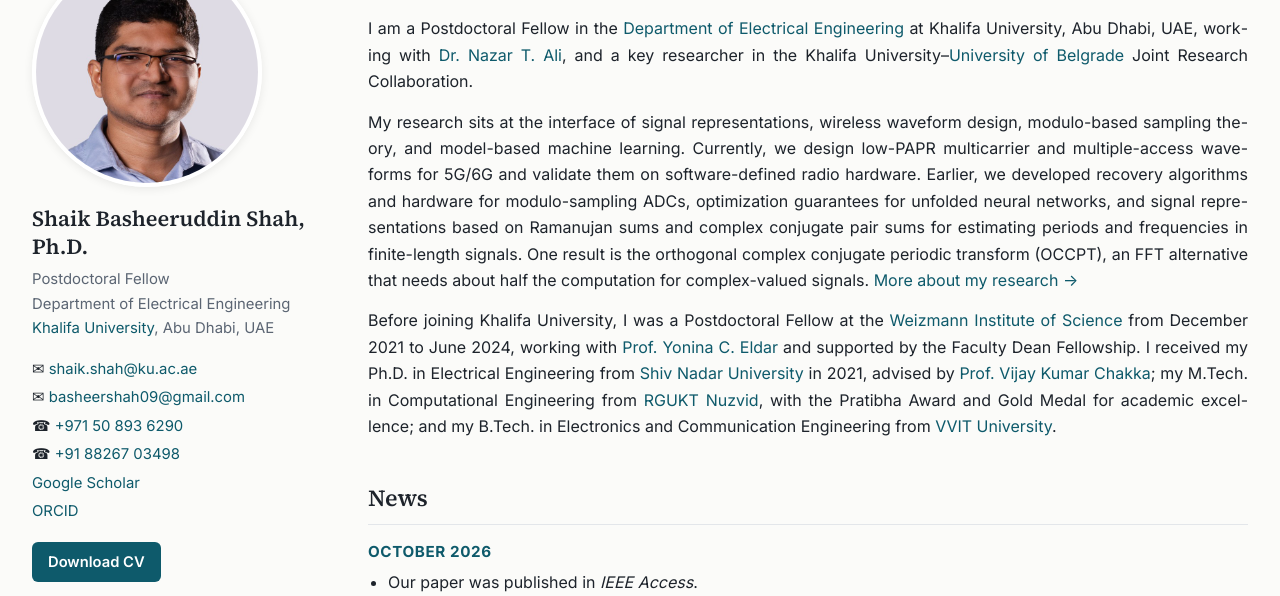
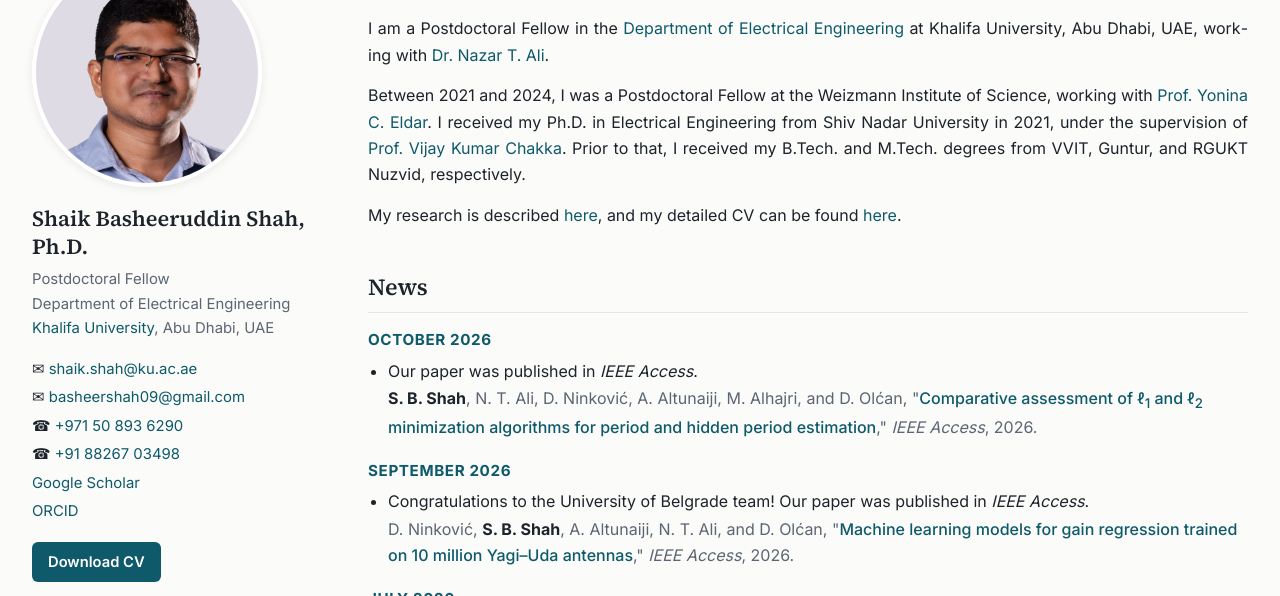
Before and after one commit to basheershah/basheershah.github.io, a plain HTML site: page index.html in a window 1280 px wide. Shown: the part 149-745 px from the top of the page. Drawn offline with Linux system fonts and the light colour scheme.

Commit message:
Add files via upload

```diff
--- a/index.html
+++ b/index.html
@@ -50,11 +50,12 @@
   <main>
     <h1>About Me</h1>
 
-    <p>I am a Postdoctoral Fellow in the <a href="https://www.ku.ac.ae/academics/college-of-engineering/department/department-of-electrical-engineering-and-computer-science">Department of Electrical Engineering</a> at Khalifa University, Abu Dhabi, UAE, working with <a href="https://www.ku.ac.ae/academics/college-of-engineering/department/department-of-electrical-engineering-and-computer-science/people/dr-nazar-ali">Dr. Nazar T. Ali</a>, and a key researcher in the Khalifa University&ndash;<a href="https://www.etf.bg.ac.rs/en">University of Belgrade</a> Joint Research Collaboration.</p>
+    <p>I am a Postdoctoral Fellow in the <a href="https://www.ku.ac.ae/academics/college-of-engineering/department/department-of-electrical-engineering-and-computer-science">Department of Electrical Engineering</a> at Khalifa University, Abu Dhabi, UAE, working with <a href="https://www.ku.ac.ae/academics/college-of-engineering/department/department-of-electrical-engineering-and-computer-science/people/dr-nazar-ali">Dr. Nazar T. Ali</a>.</p>
 
-    <p>My research sits at the interface of signal representations, wireless waveform design, modulo-based sampling theory, and model-based machine learning. Currently, we design low-PAPR multicarrier and multiple-access waveforms for 5G/6G and validate them on software-defined radio hardware. Earlier, we developed recovery algorithms and hardware for modulo-sampling ADCs, optimization guarantees for unfolded neural networks, and signal representations based on Ramanujan sums and complex conjugate pair sums for estimating periods and frequencies in finite-length signals. One result is the orthogonal complex conjugate periodic transform (OCCPT), an FFT alternative that needs about half the computation for complex-valued signals. <a href="research.html">More about my research &rarr;</a></p>
+    <p>Between 2021 and 2024, I was a Postdoctoral Fellow at the Weizmann Institute of Science, working with <a href="https://www.weizmann.ac.il/math/yonina/">Prof. Yonina C. Eldar</a>. I received my Ph.D. in Electrical Engineering from Shiv Nadar University in 2021, under the supervision of <a href="https://snu.edu.in/faculty/vijay-kumar-chakka/">Prof. Vijay Kumar Chakka</a>. Prior to that, I received my B.Tech. and M.Tech. degrees from VVIT, Guntur, and RGUKT Nuzvid, respectively.</p>
 
-    <p>Before joining Khalifa University, I was a Postdoctoral Fellow at the <a href="https://www.weizmann.ac.il/math/">Weizmann Institute of Science</a> from December 2021 to June 2024, working with <a href="https://www.weizmann.ac.il/math/yonina/">Prof. Yonina C. Eldar</a> and supported by the Faculty Dean Fellowship. I received my Ph.D. in Electrical Engineering from <a href="https://snu.edu.in/">Shiv Nadar University</a> in 2021, advised by <a href="https://snu.edu.in/faculty/vijay-kumar-chakka/">Prof. Vijay Kumar Chakka</a>; my M.Tech. in Computational Engineering from <a href="https://rguktn.ac.in/">RGUKT Nuzvid</a>, with the Pratibha Award and Gold Medal for academic excellence; and my B.Tech. in Electronics and Communication Engineering from <a href="https://www.vvitguntur.com/">VVIT University</a>.</p>
+    <p>My research is described <a href="research.html">here</a>, and my detailed CV can be found <a href="assets/cv/Basheer_Shah_CV.pdf">here</a>.</p>
+
 
     <h2>News</h2>
 
```
Also changed, not shown: photos.html (+1 -1 lines).
